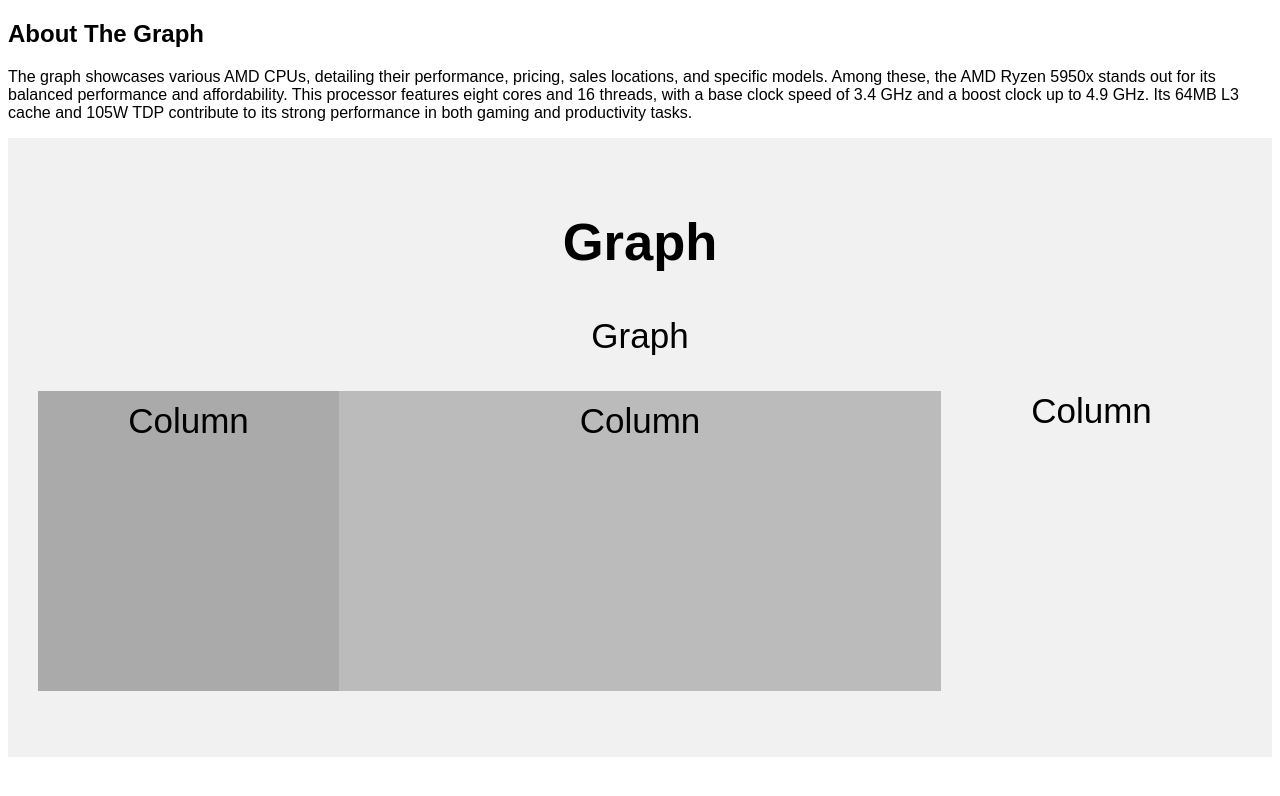
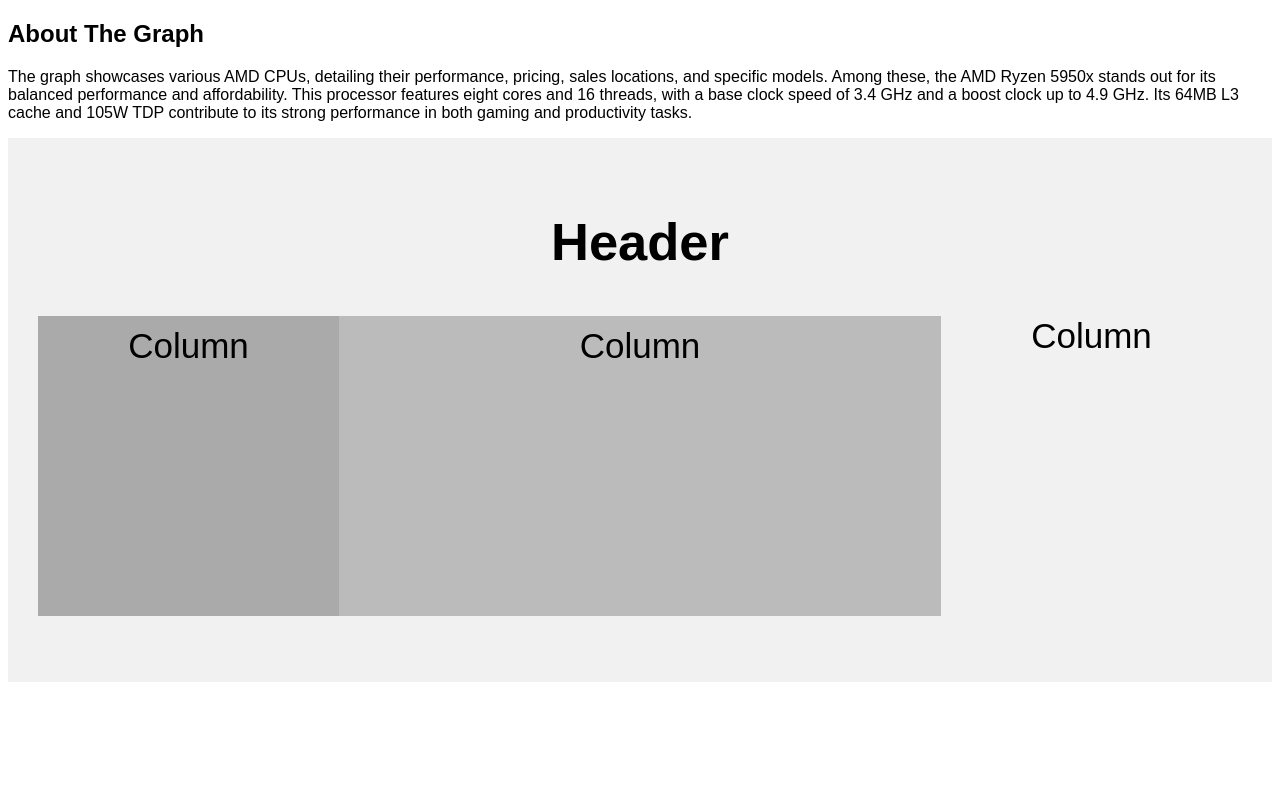
Before and after one commit to imacube1/CPU-Infomation, a plain HTML site: page index.html in a window 1280 px wide. Drawn offline with Linux system fonts and the light colour scheme.

Commit message:
Update index.html

```diff
--- a/index.html
+++ b/index.html
@@ -1,7 +1,7 @@
 <!DOCTYPE html>
 <html lang="en">
 <head>
-<title>CPU Information</title>
+<title> CPU Information </title>
 <meta charset="utf-8">
 <meta name="viewport" content="width=device-width, initial-scale=1">
 <style>
@@ -66,8 +66,8 @@ body {
 <p>The graph showcases various AMD CPUs, detailing their performance, pricing, sales locations, and specific models. Among these, the AMD Ryzen 5950x stands out for its balanced performance and affordability. This processor features eight cores and 16 threads, with a base clock speed of 3.4 GHz and a boost clock up to 4.9 GHz. Its 64MB L3 cache and 105W TDP contribute to its strong performance in both gaming and productivity tasks.</p>
 
 <div class="header">
-  <h2>Graph</h2>
-<p>Graph</p>
+  <h2>Header</h2>
+
 
 <div class="row">
   <div class="column side" style="background-color:#aaa;">Column</div>
```
